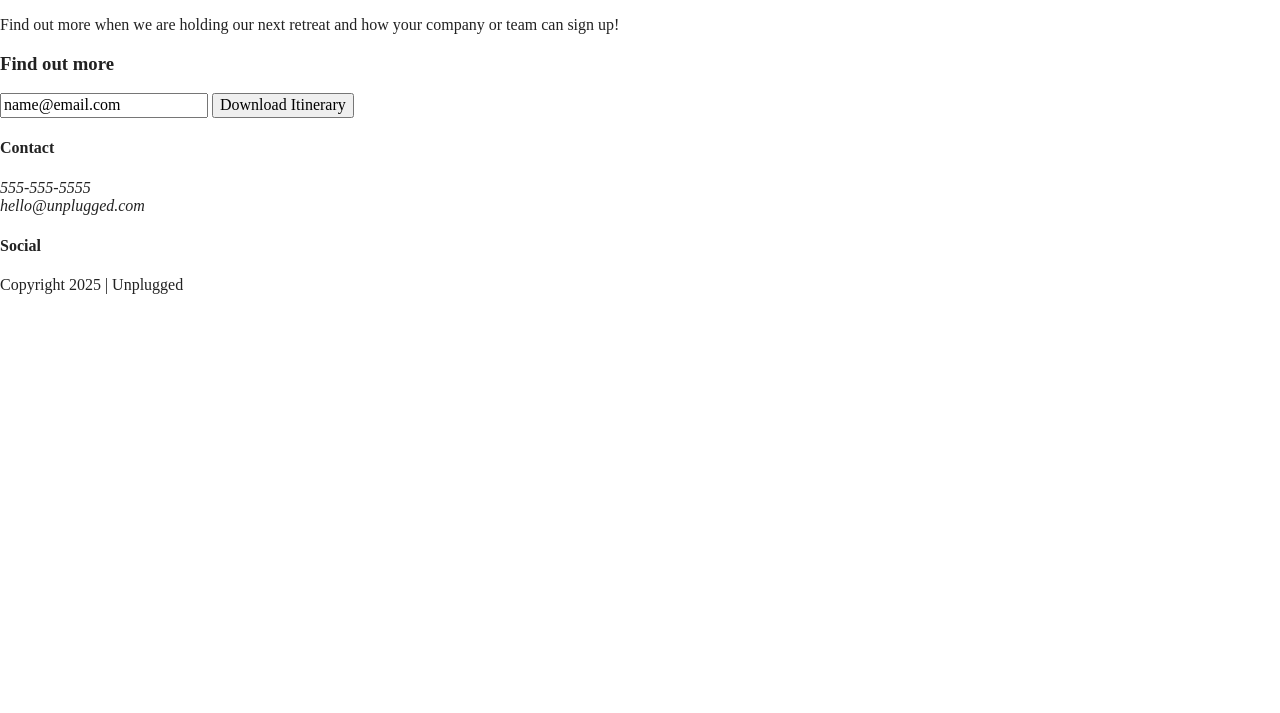
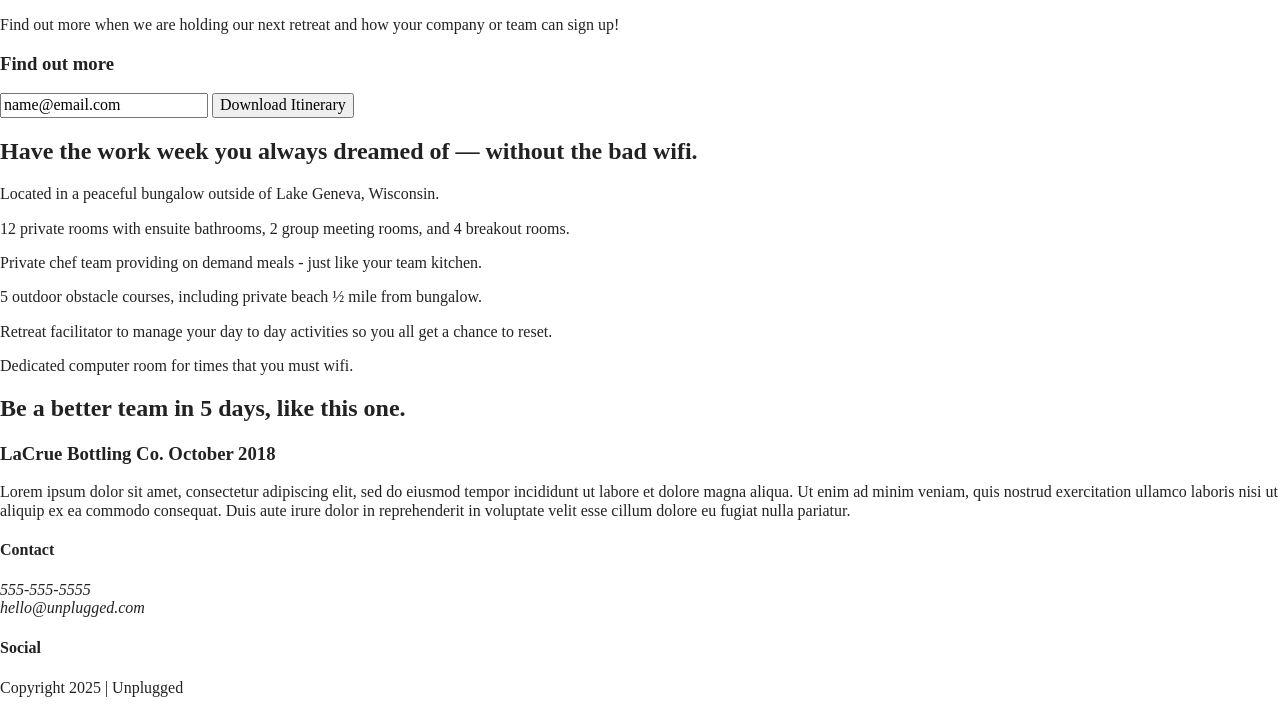
Before and after one commit to Kab-Vaj/website-1, a website built with Parcel: page index.html in a window 1280 px wide. Shown: the part 175-888 px from the top of the page. Before the commit the page ends 800 px from the top, so only its background shows below. Built offline with nearby package versions, Linux system fonts and the light colour scheme.

Commit message:
updating feature section

```diff
--- a/index.html
+++ b/index.html
@@ -3,7 +3,7 @@
 
 <head>
   <meta charset="utf-8">
-  <title>Unplug</title>
+  <title>Unplug, Refresh</title>
   <meta name="description" content="">
   <meta name="viewport" content="width=device-width, initial-scale=1">
 
@@ -58,6 +58,50 @@
         </div>
       </div>
     </aside>
+    <section class="features">
+      <div class="content-wrapper">
+        <h2>Have the work week you always dreamed of — without the bad wifi.</h2>
+        <div class="features-items">
+          <article>
+            <p class="fontawesome-icons"></p>
+            <p class="features-item-description">Located in a peaceful bungalow outside of Lake Geneva, Wisconsin.
+            </p>
+          </article>
+           <article>
+            <p class="fontawesome-icons"></p>
+            <p class="features-item-description">12 private rooms with ensuite bathrooms, 2 group meeting rooms, and 4 breakout rooms.
+            </p>
+          </article>
+           <article>
+            <p class="fontawesome-icons"></p>
+            <p class="features-item-description">Private chef team providing on demand meals - just like your team kitchen.
+            </p>
+          </article>
+           <article>
+            <p class="fontawesome-icons"></p>
+            <p class="features-item-description">5 outdoor obstacle courses, including private beach ½ mile from bungalow.
+           <article>
+            <p class="fontawesome-icons"></p>
+            <p class="features-item-description">Retreat facilitator to manage your day to day activities so you all get a chance to reset.
+          </article>
+           <article>
+            <p class="fontawesome-icons"></p>
+            <p class="features-item-description">Dedicated computer room for times that you must wifi.
+            </p>
+          </article>
+        </div>
+      </div>
+    </section>
+    <section class="reviews">
+      <div class="content-wrapper">
+        <h2>Be a better team in 5 days, like this one.</h2>
+        <article>
+          <h3>LaCrue Bottling Co.
+              October 2018</h3>
+              <p>Lorem ipsum dolor sit amet, consectetur adipiscing elit, sed do eiusmod tempor incididunt ut labore et dolore magna aliqua. Ut enim ad minim veniam, quis nostrud exercitation ullamco laboris nisi ut aliquip ex ea commodo consequat. Duis aute irure dolor in reprehenderit in voluptate velit esse cillum dolore eu fugiat nulla pariatur.</p>
+        </article>
+      </div>
+    </section>
 
   </main>
   <footer>
@@ -87,16 +131,6 @@
       </div>
   </footer>
 
-
-
-
-
-
-
-
-
-
-
   <script src="js/vendor/modernizr-3.11.2.min.js"></script>
   <script src="js/plugins.js"></script>
   <script src="js/main.js"></script>
```
